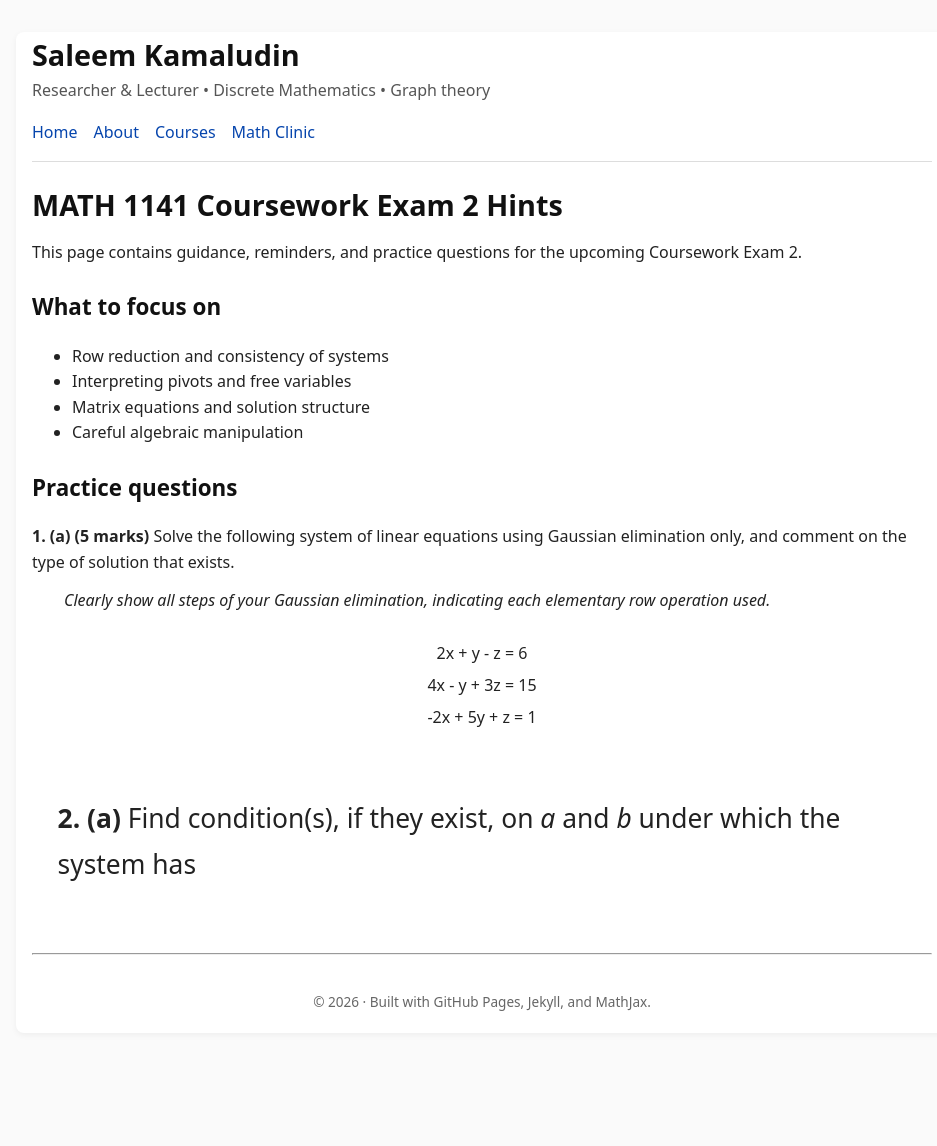
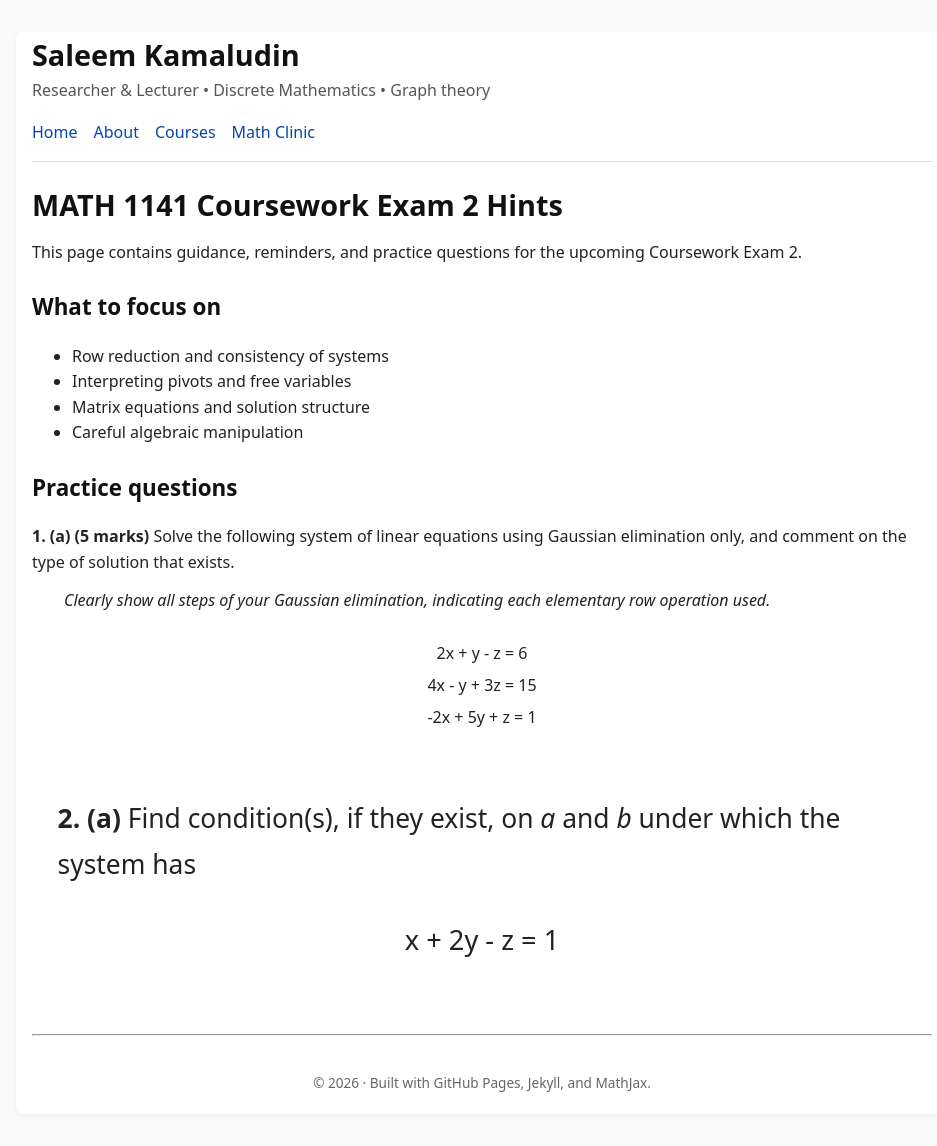
Before and after one commit to SaleemKamaludin/SaleemKamaludin.github.io, a Jekyll site: the page built from courses/math-1141-coursework-exam-2-hints.md, in a window 1280 px wide. Shown: the whole page, without its empty margins (158-1095 px from the left). Built offline with Jekyll 4.4.1, drawn with Linux system fonts in a browser that asks for light colours; before the commit the page ends 1065 px from its top, so only the background shows below that.

Commit message:
Fix formatting in math coursework hints

```diff
--- a/courses/math-1141-coursework-exam-2-hints.md
+++ b/courses/math-1141-coursework-exam-2-hints.md
@@ -54,3 +54,4 @@ This page contains guidance, reminders, and practice questions for the upcoming
     </p>
 
     <div style="text-align: center; font-size: 1.7rem; line-height: 2.1; margin: 1.5rem 0 2rem 0;">
+      <div>x + 2y - z = 1</div>
```
